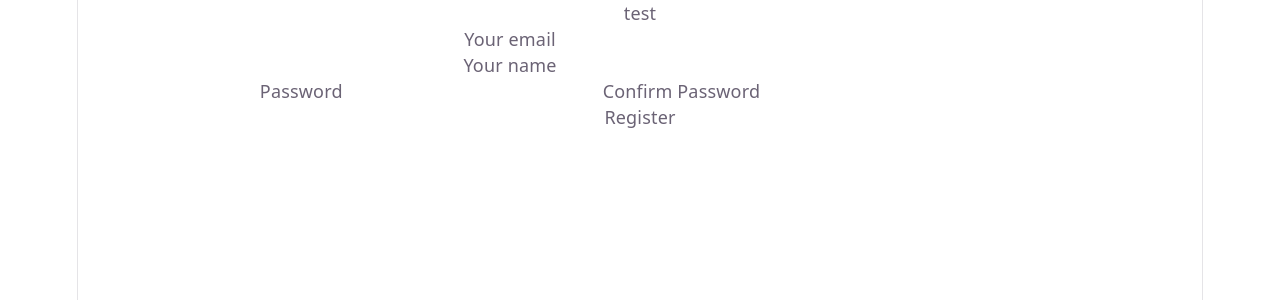
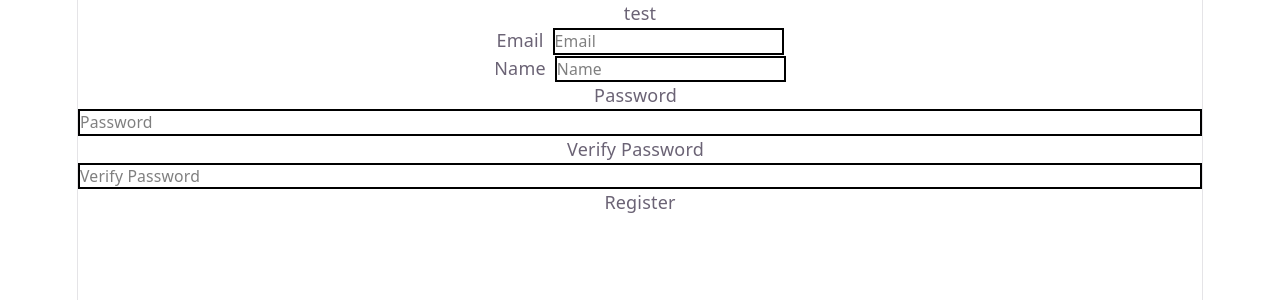
Before and after one commit to Boczinator/couplapp, a React (Vite) app in the folder frontend/: page /register in a window 1280 px wide. Shown: the top 300 px of the page. Built offline with nearby package versions, Linux system fonts and the light colour scheme.

Commit message:
feat: add formik and refactor forms

```diff
--- a/frontend/package.json
+++ b/frontend/package.json
@@ -14,9 +14,11 @@
     "@tanstack/react-query": "^5.101.2",
     "@tanstack/react-router": "^1.170.16",
     "@tanstack/react-router-devtools": "^1.167.0",
+    "formik": "^2.4.9",
     "ky": "^2.0.2",
     "react": "^19.2.6",
     "react-dom": "^19.2.6",
+    "tailwind-merge": "^3.6.0",
     "tailwindcss": "^4.3.2"
   },
   "devDependencies": {
--- /dev/null
+++ b/frontend/src/components/input/TextField.tsx
@@ -0,0 +1,35 @@
+import { useField } from 'formik'
+import type { HTMLInputTypeAttribute } from 'react'
+import { twMerge } from 'tailwind-merge'
+
+type TextField = {
+	label: string
+	name: string
+	id: string
+	placeholder?: string
+	type: HTMLInputTypeAttribute
+	className?: string
+}
+
+export const TextField = ({ label, className, ...props }: TextField) => {
+	const [field, meta] = useField(props)
+
+	return (
+		<>
+			<label className="mr-2" htmlFor={field.name}>
+				{label}
+			</label>
+			<input
+				className={twMerge(
+					'text-sm text-black border-2 border-black',
+					className,
+				)}
+				{...field}
+				{...props}
+			/>
+			{meta.touched && meta.error ? (
+				<div className="text-red-500">{meta.error}</div>
+			) : null}
+		</>
+	)
+}
--- a/frontend/src/routes/__root.tsx
+++ b/frontend/src/routes/__root.tsx
@@ -12,10 +12,10 @@ export const Route = createRootRouteWithContext<MyRouterContext>()({
 
 function RootComponent() {
 	return (
-		<>
+		<div class="text-base">
 			<div>test</div>
 			<Outlet />
 			<TanStackRouterDevtools />
-		</>
+		</div>
 	)
 }
--- a/frontend/src/routes/login.tsx
+++ b/frontend/src/routes/login.tsx
@@ -1,5 +1,5 @@
 import { createFileRoute } from '@tanstack/react-router'
-import LoginView from '../views/LoginView'
+import { LoginView } from '../views/LoginView'
 
 export const Route = createFileRoute('/login')({
 	component: LoginView,
--- a/frontend/src/views/LoginView.tsx
+++ b/frontend/src/views/LoginView.tsx
@@ -1,18 +1,22 @@
 import { useState } from 'react'
-import { loginUser, getUserMe } from '../api/auth'
-import { useNavigate } from '@tanstack/react-router'
+import { loginUser } from '../api/auth'
+import { FormikProvider, useFormik } from 'formik'
+import { TextField } from '../components/input/TextField'
 
-function App() {
-	const [email, setEmail] = useState('')
-	const [password, setPassword] = useState('')
-	const [error, setError] = useState(null)
+type LoginFormValues = {
+	email: string
+	password: string
+}
+
+export const LoginView = () => {
 	const [isLoading, setIsLoading] = useState(false)
 
-	const navigate = useNavigate()
-
-	const handleSubmit = async (event: SubmitEvent) => {
-		event.preventDefault()
-
+	const formik = useFormik({
+		initialValues: {
+			email: '',
+			password: '',
+		},
+		onSubmit: async ({ email, password }) => {
 			setIsLoading(true)
 
 			try {
@@ -24,50 +28,58 @@ function App() {
 			} finally {
 				setIsLoading(false)
 			}
+		},
+		validate: (values) => {
+			const errors: Partial<LoginFormValues> = {}
+
+			if (!values.email) {
+				errors.email = 'Required field'
 			}
 
-	const handleTestClick = async () => {
-		try {
-			await getUserMe()
-		} catch (error) {
-			console.log(error)
+			if (!values.password) {
+				errors.password = 'Required field'
 			}
-	}
+
+			return errors
+		},
+	})
 
 	return (
 		<>
-			<form onSubmit={handleSubmit}>
-				<div style={{ marginBottom: '20px' }}>
-					<label htmlFor="email">Email</label>
-					<input
-						type="text"
+			<FormikProvider value={formik}>
+				<form onSubmit={formik.handleSubmit}>
+					<div>
+						<TextField
 							id="email"
-						onChange={(e) => setEmail(e.target.value)}
-					></input>
+							name="email"
+							placeholder="Email"
+							type="email"
+							label="Email"
+							className="mb-2"
+						/>
 					</div>
 					<div>
-					<label htmlFor="password">Password</label>
-					<input
+						<TextField
+							id="password"
+							name="password"
+							placeholder="Password"
 							type="password"
-						id="password"
-						onChange={(e) => setPassword(e.target.value)}
-					></input>
+							label="Password"
+						/>
 					</div>
-
-				{error && <p>{error}</p>}
 
 					<button disabled={isLoading} type="submit">
 						Submit
 					</button>
 				</form>
-
-			<button onClick={handleTestClick}>Test </button>
+			</FormikProvider>
 
 			<div>
-				No account yet? <a href="/register">Create an account!</a>
+				No account yet?{' '}
+				<a className="underline text-blue-500" href="/register">
+					Create an account!
+				</a>
 			</div>
 		</>
 	)
 }
-
-export default App
--- a/frontend/src/views/RegistrationView.tsx
+++ b/frontend/src/views/RegistrationView.tsx
@@ -1,69 +1,98 @@
 import { useState } from 'react'
 import { useRegister } from '../hooks/useRegister.hook'
+import { FormikProvider, useFormik } from 'formik'
+import { TextField } from '../components/input/TextField'
+
+type RegistrationFormValues = {
+	email: string
+	name: string
+	password: string
+	passwordVerify: string
+}
 
 export const RegistrationView = () => {
-	const [email, setEmail] = useState('')
-	const [name, setName] = useState('')
-	const [password, setPassword] = useState('')
-	const [passwordVerify, setPasswordVerify] = useState('')
-	const [error, setError] = useState('')
+	const { register } = useRegister()
 
-	const { register, isPending } = useRegister()
-
-	const handleSubmit = async (event: SubmitEvent) => {
-		event.preventDefault()
-		setError('')
-
-		if (password !== passwordVerify) {
-			setError('Passwords do not match!')
-
-			return
-		}
-
+	const formik = useFormik({
+		initialValues: {
+			email: '',
+			name: '',
+			password: '',
+			passwordVerify: '',
+		},
+		onSubmit: async ({ email, name, password }) => {
 			register({
 				email,
 				name,
 				password,
 			})
+		},
+		validate: (values) => {
+			const errors: Partial<RegistrationFormValues> = {}
+
+			if (!values.password) {
+				errors.password = 'Required field'
 			}
 
+			if (!values.email) {
+				errors.email = 'Required field'
+			}
+
+			if (!values.name) {
+				errors.name = 'Required field'
+			}
+
+			if (!values.passwordVerify) {
+				errors.passwordVerify = 'Required field'
+			}
+
+			if (values.password !== values.passwordVerify) {
+				errors.password = 'Passwords do not match'
+			}
+		},
+	})
+
 	return (
-		<form onSubmit={handleSubmit}>
+		<FormikProvider value={formik}>
+			<form onSubmit={formik.handleSubmit}>
 				<div>
-				<label htmlFor="email">Your email</label>
-				<input
+					<TextField
+						name="email"
 						type="email"
 						id="email"
-					onChange={(event) => setEmail(event.target.value)}
+						label="Email"
+						placeholder="Email"
 					/>
 				</div>
 				<div>
-				<label htmlFor="name">Your name</label>
-				<input
+					<TextField
+						name="name"
 						type="text"
 						id="name"
-					onChange={(event) => setName(event.target.value)}
+						label="Name"
+						placeholder="Name"
 					/>
 				</div>
-			<fieldset>
-				<label htmlFor="password">Password</label>
-				<input
-					type="text"
+				<fieldset className="flex flex-col">
+					<TextField
+						name="password"
+						type="password"
 						id="password"
-					onChange={(event) => setPassword(event.target.value)}
+						label="Password"
+						placeholder="Password"
 					/>
 
-				<label htmlFor="password">Confirm Password</label>
-				<input
-					type="text"
-					id="password"
-					onChange={(event) => setPasswordVerify(event.target.value)}
+					<TextField
+						name="passwordVerify"
+						type="password"
+						id="passwordVerify"
+						label="Verify Password"
+						placeholder="Verify Password"
 					/>
 				</fieldset>
 
 				<button type="submit">Register</button>
-
-			{error && <div>{error}</div>}
 			</form>
+		</FormikProvider>
 	)
 }
```
Also changed, not shown: 1 other file (tests, documents, lock files or other folders). Lines whose indentation alone changed are shown as unchanged.
